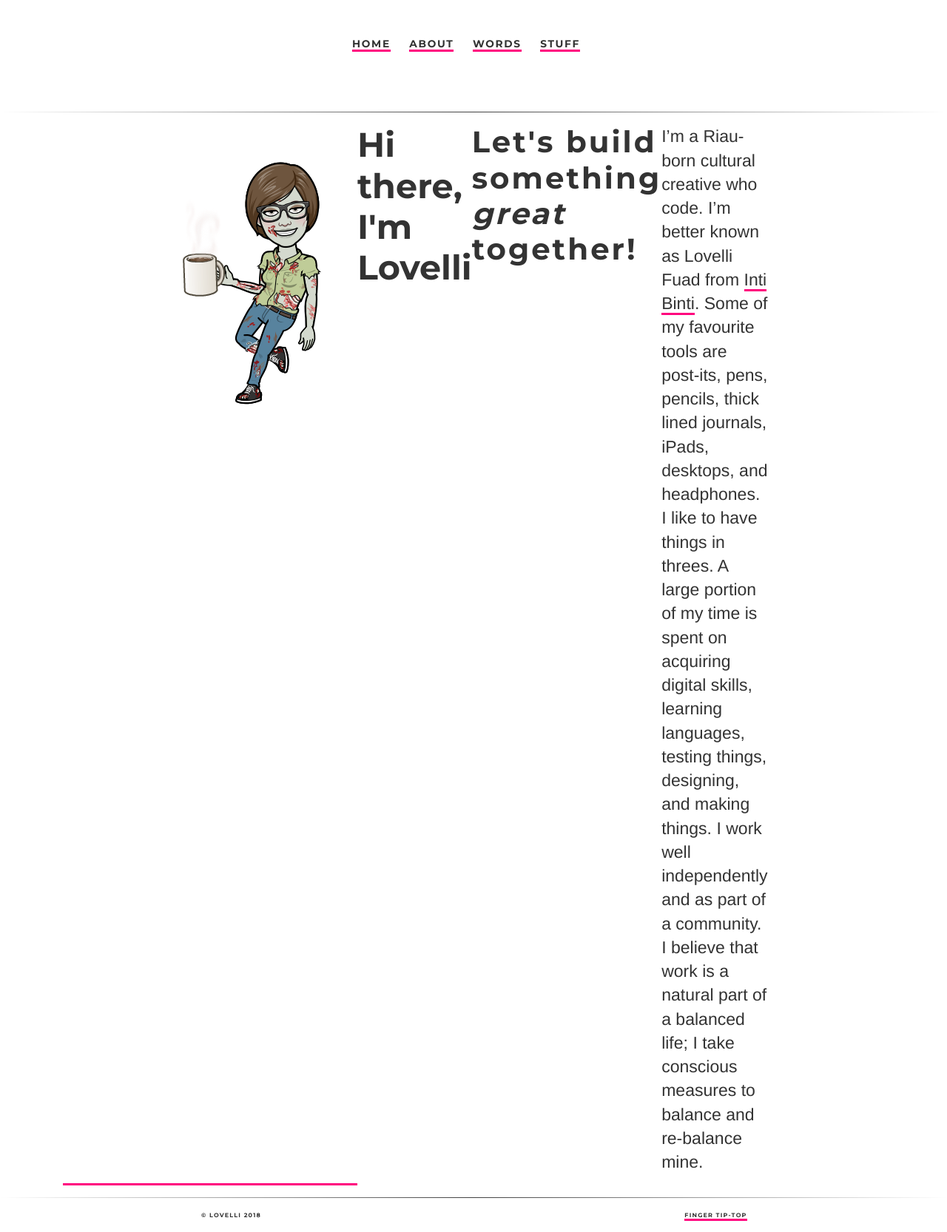
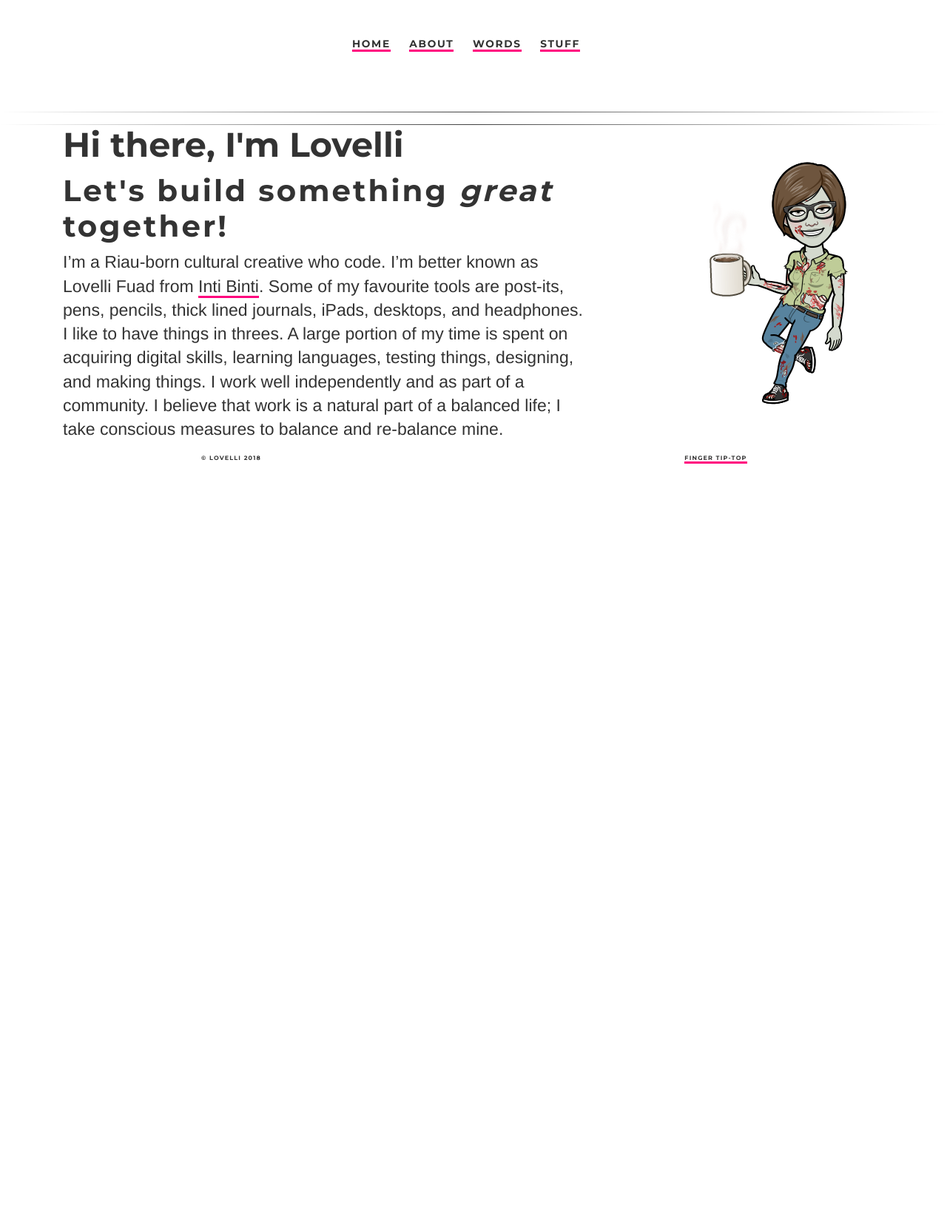
Before and after one commit to ariesti/ariesti.github.io, a Jekyll site: the page built from index.html, in a window 1280 px wide. Shown: the whole page at 74% size. Built offline with Jekyll 4.4.1, drawn with Linux system fonts in a browser that asks for light colours; after the commit the page ends 900 px from its top, so only the background shows below that.

Commit message:
Update index.html

```diff
--- a/index.html
+++ b/index.html
@@ -6,7 +6,7 @@ description: Towards digital humanities
 ---
 <div class="page>
 <div id="content" class="wrapper">
-	<div class="content">
+	<div class="left">
 	<a href="https://ko-fi.com/A085SKR">
 	<img src="/assets/1-Halloween.png" alt="Flowers in Chania" style="float:right" />
 	</a>
```
